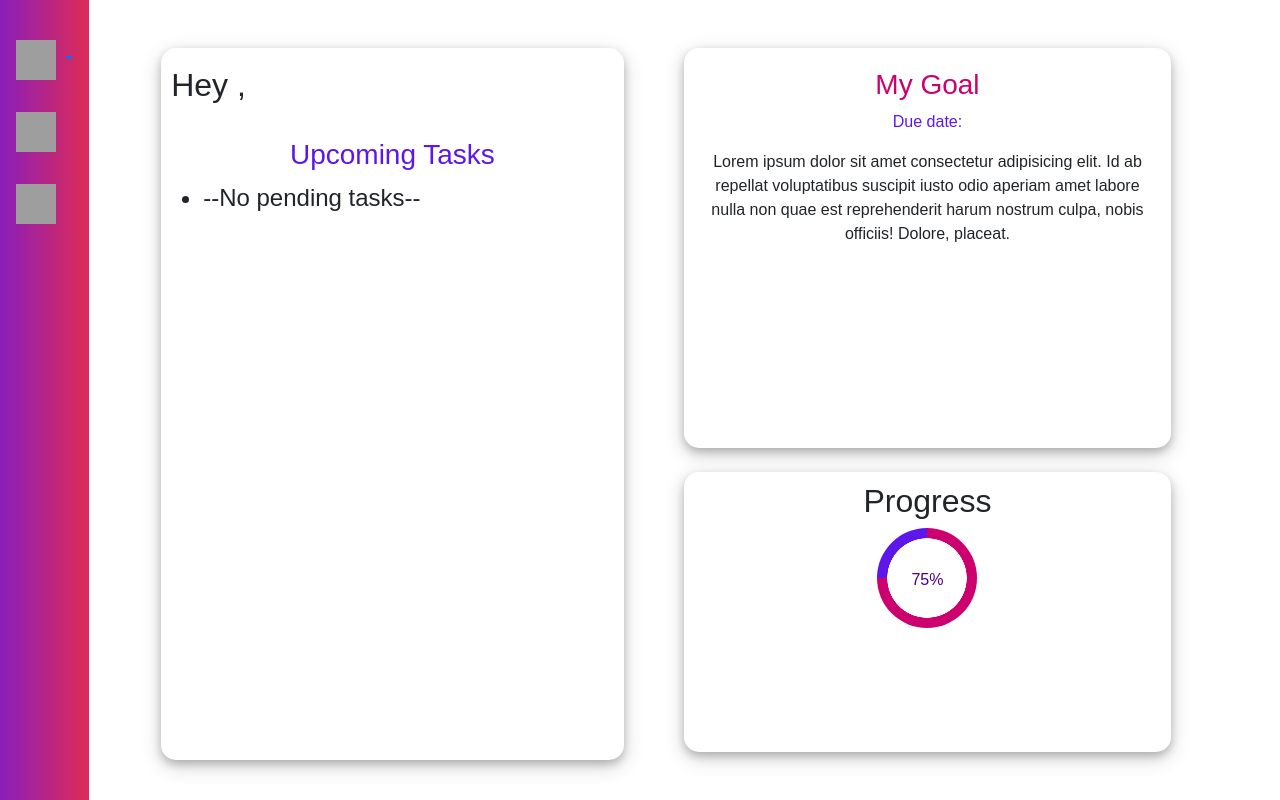
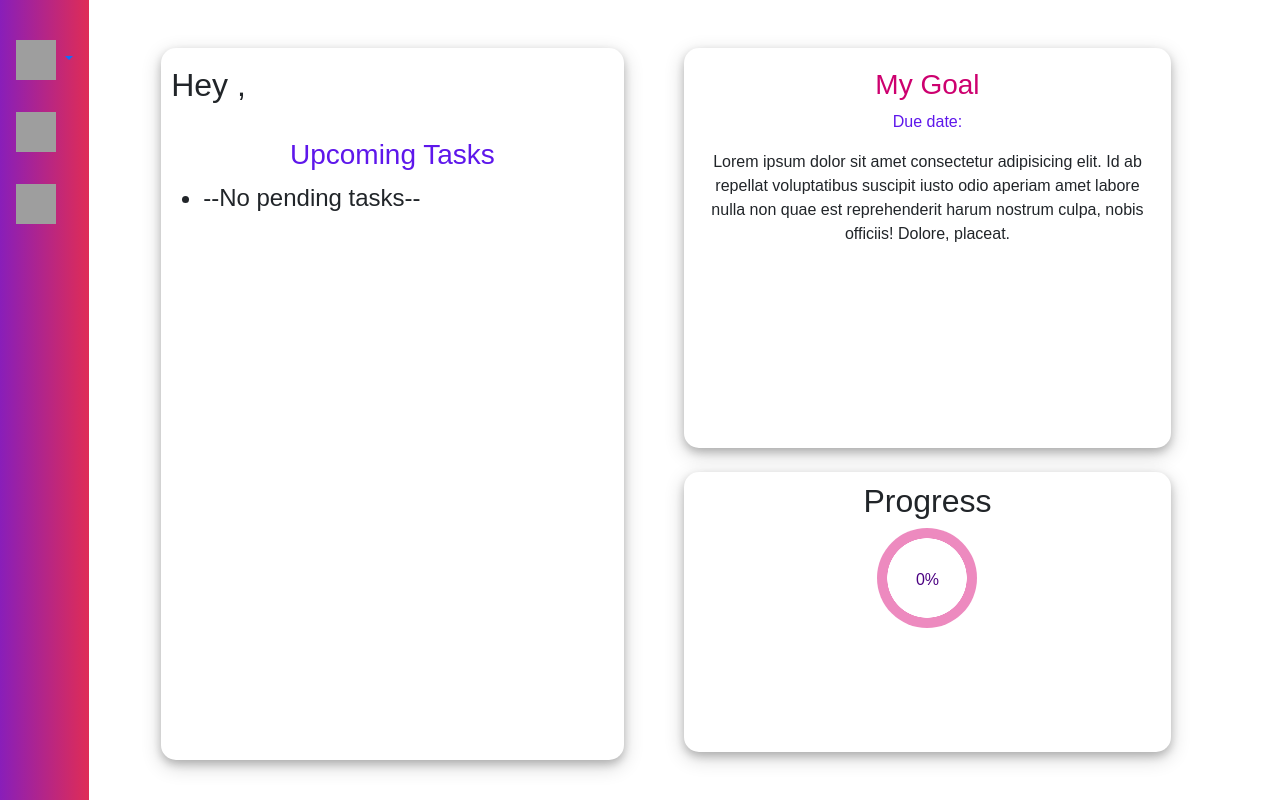
Before and after one commit to PurviSaini/Study-Planner, a website: page pages/index.html in a window 1280 px wide. Drawn offline with nearby package versions, Linux system fonts and the light colour scheme; files that its build step writes are made by us from their sources; grey boxes are pictures that could not be loaded; a web font is replaced by a local one.

Commit message:
Progress bar added to home page

```diff
--- a/pages/index.html
+++ b/pages/index.html
@@ -71,7 +71,7 @@
                     <div class="container tasks" id="progress">
                         <h2>Progress</h2>
                         <div class="progress-bar">
-                            <div class="progress-value">75%</div>
+                            <div class="progress-value"></div>
                         </div>
                     </div>
                 </div>
@@ -109,6 +109,10 @@
     localStorage.removeItem("email");
     window.location.href="/";
   })
+  window.onload = () => {
+    document.querySelector(".progress-bar").style.background = `radial-gradient(closest-side, #ffffff 79%, transparent 80% 100%), conic-gradient(#cd006f ${progress}%, #ed8abf 0`;
+    document.querySelector(".progress-value").innerText = `${progress}%`;
+  }
   //set username
   document.querySelector("h2 span").innerText=userEmail.split("@")[0];
   updateUpcomingTasks();
```
